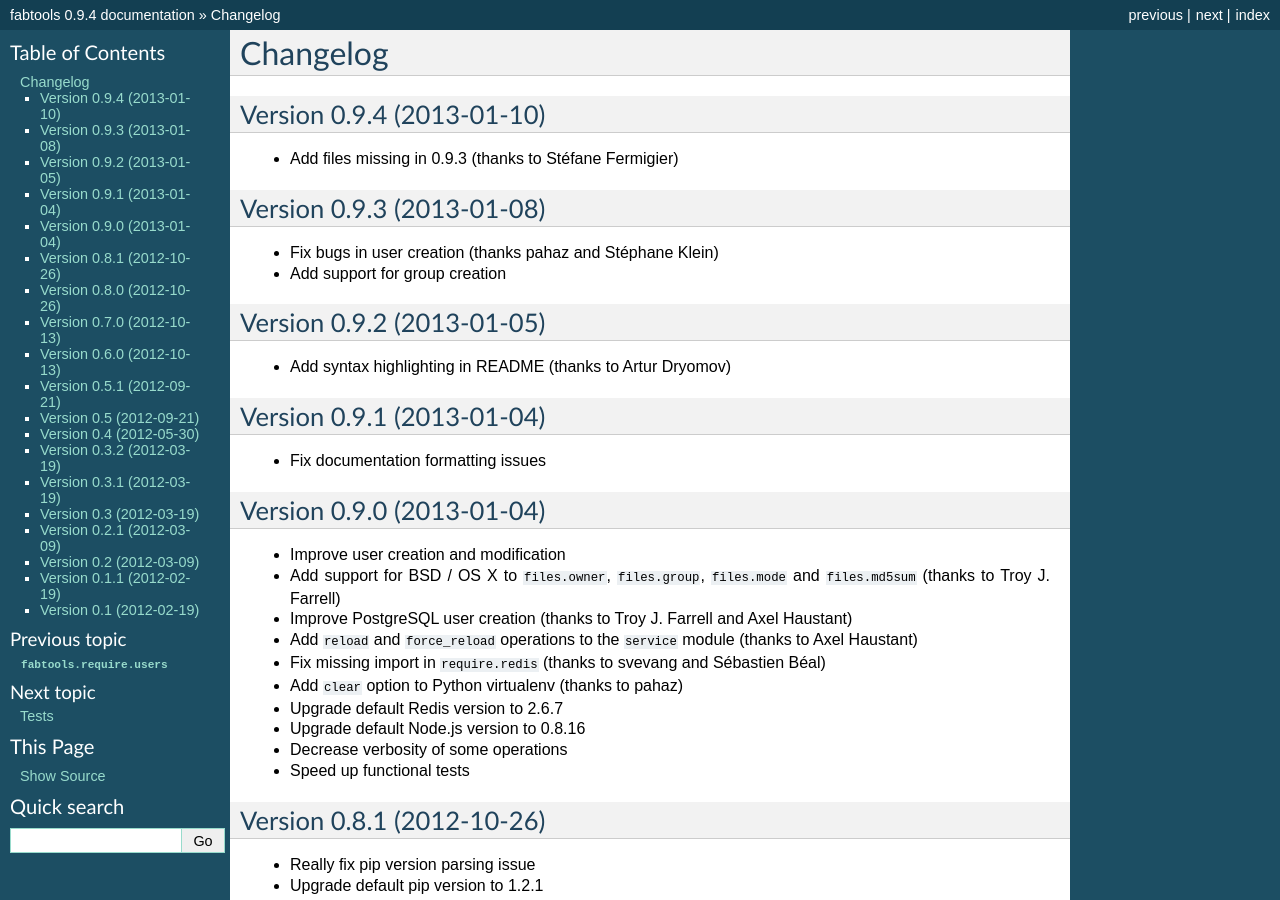
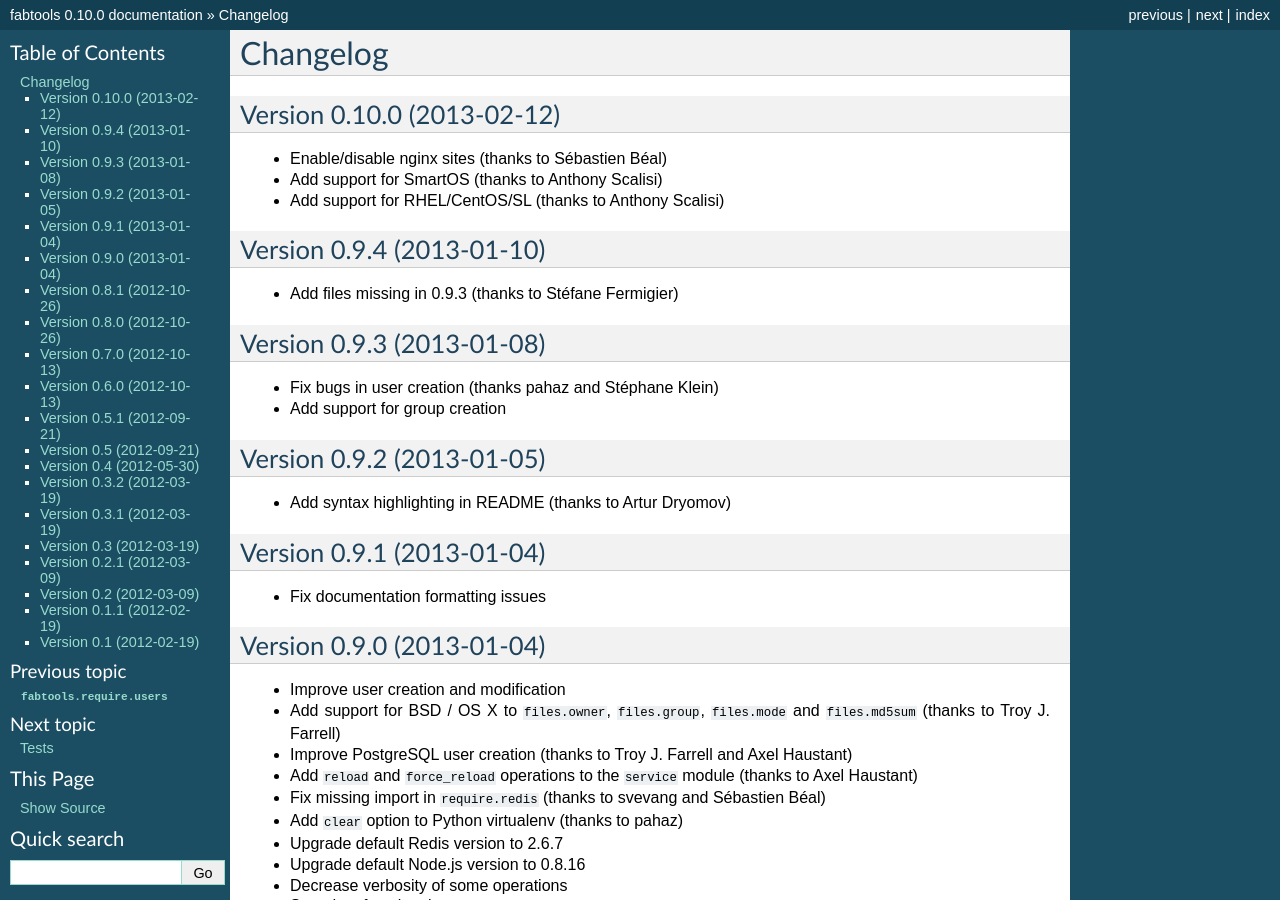
Before and after one commit to fabtools/fabtools, a Sphinx documentation site: the page built from docs/CHANGELOG.rst, in a window 1280 px wide and 900 px high. Built offline with Sphinx 7.4.7, drawn with Linux system fonts in a browser that asks for light colours; some of the changed text lies outside the part shown.

Commit message:
Prepare 0.10.0 release

```diff
--- a/docs/CHANGELOG.rst
+++ b/docs/CHANGELOG.rst
@@ -1,5 +1,12 @@
 Changelog
 =========
+
+Version 0.10.0 (2013-02-12)
+---------------------------
+
+* Enable/disable nginx sites (thanks to Sébastien Béal)
+* Add support for SmartOS (thanks to Anthony Scalisi)
+* Add support for RHEL/CentOS/SL (thanks to Anthony Scalisi)
 
 Version 0.9.4 (2013-01-10)
 --------------------------
--- a/setup.py
+++ b/setup.py
@@ -14,7 +14,7 @@
 
 setup(
     name='fabtools',
-    version='0.9.4',
+    version='0.10.0',
     description='Tools for writing awesome Fabric files',
     long_description=read('README.rst') + '\n' + read('docs/CHANGELOG.rst'),
     author='Ronan Amicel',
```
